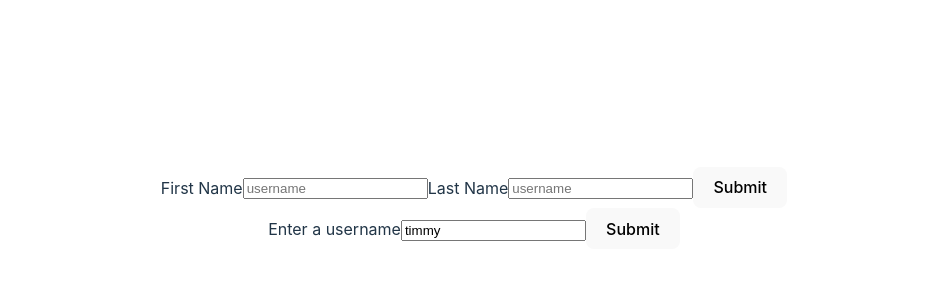
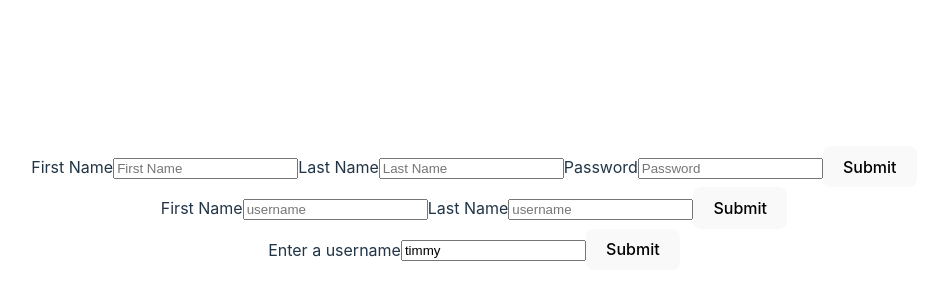
Before and after one commit to saim96/react-form, a React (Vite) app: page / in a window 1280 px wide. Shown: the part 192-492 px from the top of the page, without its empty margins (166-1093 px from the left). Built offline with nearby package versions, Linux system fonts and the light colour scheme.

Commit message:
BetterSignupForm Added

```diff
--- a/src/App.jsx
+++ b/src/App.jsx
@@ -1,12 +1,14 @@
 import UsernameForm from "./UsernameForm";
-import SignupForm from "./SignupForm"
+import SignupForm from "./SignupForm";
+import BettersignupForm from "./BetterSignupForm.component";
 import "./App.css";
 
 function App() {
   return (
     <>
-    <SignupForm/>
-    <UsernameForm/>
+      <BettersignupForm />
+      <SignupForm />
+      <UsernameForm />
     </>
   );
 }
--- /dev/null
+++ b/src/BetterSignupForm.component.jsx
@@ -0,0 +1,56 @@
+import { useState } from "react";
+function BetterSignupForm() {
+  const [formData, setFormData] = useState({
+    firstName: "",
+    lastName: "",
+    password: "",
+  });
+
+  const handleChange = (evt) => {
+    const changedField = evt.target.name;
+    const newValue = evt.target.value;
+
+    setFormData((currData) => { // take whatever's current data
+      currData[changedField] = newValue; //update the field, whatever the correct field is wit the new value and then return a copy of the object
+      return { ...currData }; //return the copy of that object
+    });
+  };
+
+  const handleSubmit = () => {
+    console.log(formData);
+  };
+  return (
+    <div>
+      <label htmlFor="firstname">First Name</label>
+      <input
+        type="text"
+        placeholder="First Name"
+        value={formData.firstName}
+        onChange={handleChange}
+        name="firstName"
+        id="firstname"
+      />
+      <label htmlFor="lastname">Last Name</label>
+      <input
+        type="text"
+        placeholder="Last Name"
+        value={formData.lastName}
+        onChange={handleChange}
+        name="lastName"
+        id="lastname"
+      />
+      <label htmlFor="password">Password</label>
+      <input
+        type="password"
+        placeholder="Password"
+        value={formData.password}
+        onChange={handleChange}
+        name="password"
+        id="password"
+      />
+      <button onClick={handleSubmit}>Submit</button>
+    </div>
+  );
+}
+
+export default BetterSignupForm;
```
